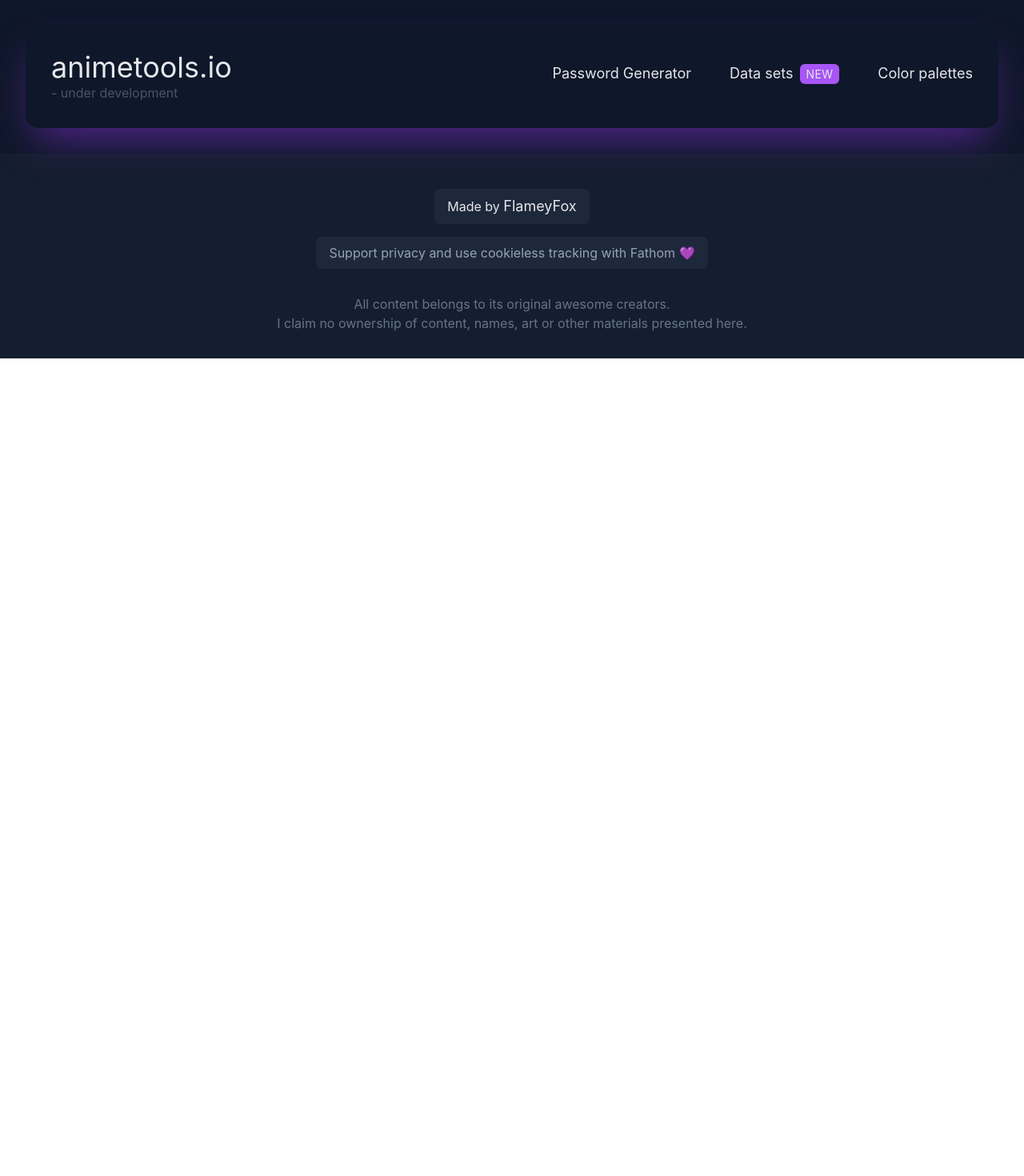
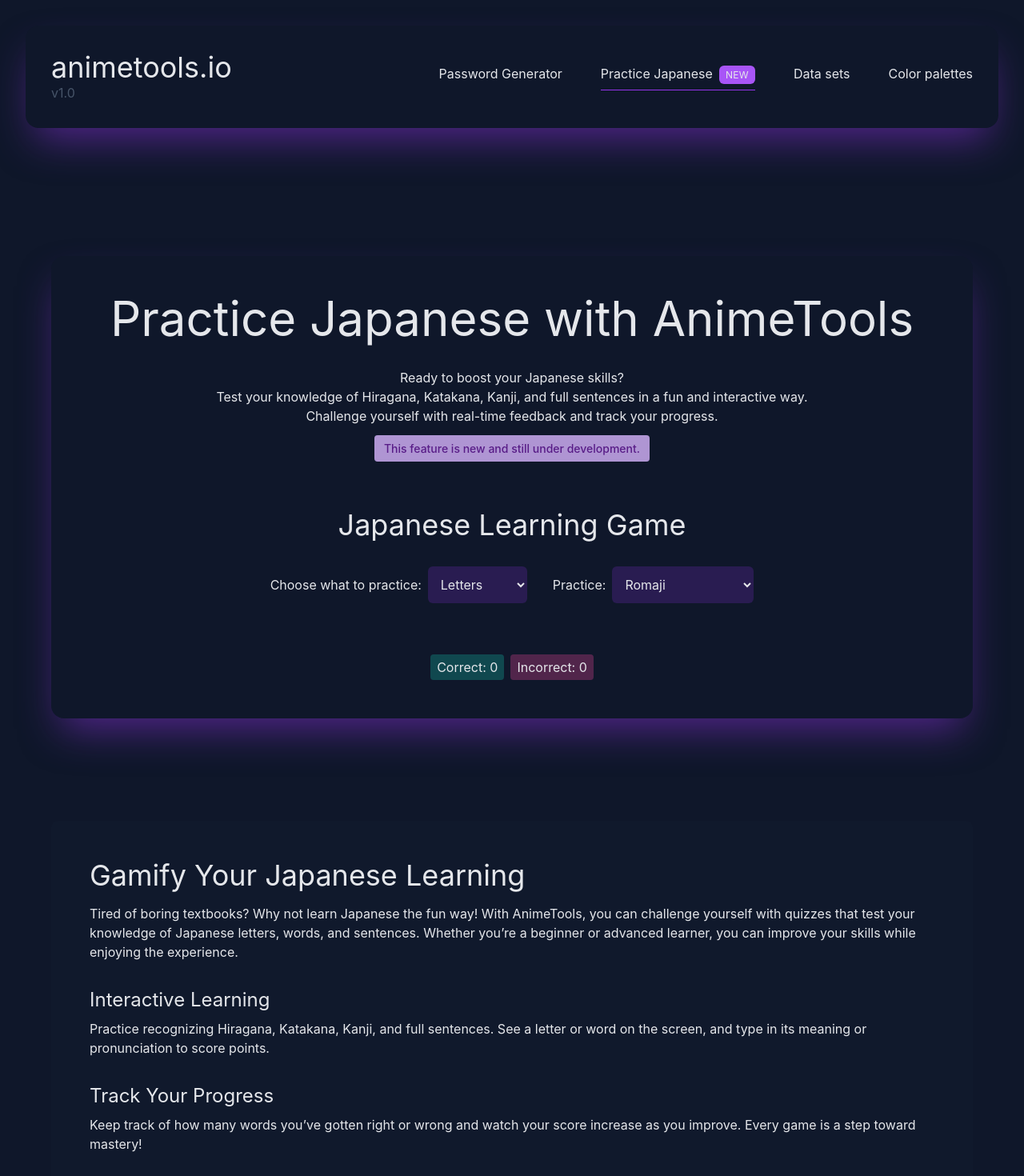
Before and after one commit to FlameyFox/animetools, a Nuxt app: page /practice-japanese in a window 1280 px wide. Shown: the top 1470 px of the page at 80% size. Before the commit the page ends 800 px from the top, so only its background shows below. Built offline with nearby package versions, Linux system fonts and the light colour scheme; no server answers; the database is empty; a web font is replaced by a local one.

Commit message:
added practice japanese page and game

```diff
--- /dev/null
+++ b/components/JapaneseLearningGame.vue
@@ -0,0 +1,147 @@
+<template>
+  <div class="game-container text-center max-w-3xl mx-auto">
+    <h1 class="text-4xl mb-8">Japanese Learning Game</h1>
+
+    <div class="flex items-center justify-center gap-8 mt-8">
+      <!-- Type selection dropdown -->
+      <div class="type-filter mb-8">
+        <label for="type-select" class="mr-2">Choose what to practice:</label>
+        <select
+          class="bg-purple-600/20 p-3 rounded-md"
+          id="type-select"
+          v-model="selectedType"
+          @change="onTypeChange">
+          <option value="all">All Types</option>
+          <option value="letter">Letters</option>
+          <option value="word">Words</option>
+          <option value="sentence">Sentences</option>
+        </select>
+      </div>
+
+      <!-- Translation mode switch -->
+      <div class="translation-mode-switch mb-8">
+        <label for="translation-mode" class="mr-2">Practice:</label>
+        <select
+          class="bg-purple-600/20 p-3 rounded-md"
+          id="translation-mode"
+          v-model="translationMode">
+          <option value="translation">Direct Translation</option>
+          <option value="romaji">Romaji</option>
+        </select>
+      </div>
+    </div>
+
+    <!-- Display current Japanese character/word -->
+    <div v-if="currentItem" class="mt-5 game-box">
+      <h2 class="text-3xl px-6 py-4 rounded-lg bg-purple-500/50 w-max mx-auto">
+        {{ currentItem.japanese }}
+      </h2>
+
+      <div class="flex items-center gap-4 mt-8">
+        <!-- Input field for user to guess the translation -->
+        <input
+          v-model="userInput"
+          type="text"
+          @keyup.enter="submitAnswer"
+          :placeholder="
+            translationMode === 'translation'
+              ? 'Enter the meaning'
+              : 'Enter the romaji'
+          "
+          class="bg-purple-600/20 p-5 text-md md:text-xl rounded-lg w-full" />
+        <button
+          @click="submitAnswer"
+          class="ml-auto my-4 bg-purple-600 py-4 px-8 text-lg rounded-xl">
+          Submit
+        </button>
+      </div>
+    </div>
+
+    <!-- Feedback to the user -->
+    <div v-if="feedback" class="feedback mt-4">
+      <p>{{ feedback }}</p>
+    </div>
+
+    <!-- Score tracking -->
+    <div class="score flex gap-2 max-auto justify-center mt-8">
+      <p class="bg-teal-500/30 py-1 px-2 rounded">
+        Correct: {{ score.correct }}
+      </p>
+      <p class="bg-pink-500/30 py-1 px-2 rounded">
+        Incorrect: {{ score.incorrect }}
+      </p>
+    </div>
+  </div>
+</template>
+
+<script setup>
+import { ref, watch, onMounted } from "vue";
+
+// Initialize supabase client
+const supabase = useSupabaseClient();
+
+// Reactive data
+const currentItem = ref(null);
+const userInput = ref("");
+const feedback = ref("");
+const score = ref({ correct: 0, incorrect: 0 });
+const selectedType = ref("letter"); // Default to 'letter' types
+const translationMode = ref("romaji"); // Default to romaji mode (can switch to 'direct translation')
+
+// Function to fetch a random item based on selected type
+const fetchRandomItem = async () => {
+  let query = supabase.from("japanese_data").select("*");
+
+  // Filter by selected type if it's not 'all'
+  if (selectedType.value !== "all") {
+    query = query.eq("type", selectedType.value);
+  }
+
+  const { data, error } = await query;
+
+  if (error) {
+    console.error("Error fetching data:", error);
+  } else if (data && data.length > 0) {
+    // Randomly select an item from the filtered data
+    const randomIndex = Math.floor(Math.random() * data.length);
+    currentItem.value = data[randomIndex];
+    feedback.value = ""; // Clear feedback
+    userInput.value = ""; // Reset input field
+  }
+};
+
+// Function to handle answer submission
+const submitAnswer = () => {
+  let correctAnswer = "";
+  if (translationMode.value === "translation") {
+    correctAnswer = currentItem.value.translation.toLowerCase();
+  } else {
+    correctAnswer = currentItem.value.romaji.toLowerCase();
+  }
+
+  const userAnswer = userInput.value.toLowerCase();
+
+  if (userAnswer === correctAnswer) {
+    feedback.value = "Correct! ✨";
+    score.value.correct += 1;
+  } else {
+    feedback.value = `Incorrect! The correct answer was "${correctAnswer}".`;
+    score.value.incorrect += 1;
+  }
+
+  // Show feedback for 1 second before fetching the next item
+  setTimeout(() => {
+    fetchRandomItem();
+  }, 2000);
+};
+
+// Refresh the word when type changes
+const onTypeChange = () => {
+  fetchRandomItem();
+};
+
+// Fetch initial data when component is mounted
+onMounted(() => {
+  fetchRandomItem();
+});
+</script>
--- a/components/global/theHeader.vue
+++ b/components/global/theHeader.vue
@@ -5,12 +5,12 @@
       <div class="flex flex-col">
         <nuxt-link class="text-4xl !border-b-0" to="/">animetools.io</nuxt-link>
         <span class="text-slate-600 text-center md:text-left md:mb-0 mb-4"
-          >- under development</span
+          >v1.0</span
         >
       </div>
 
       <nav
-        class="flex items-center mt-4 sm:mt-0 flex-col sm:flex-row text-md gap-2 sm:gap-12 md:text-lg">
+        class="flex items-center mt-4 sm:mt-0 flex-col sm:flex-row text-md gap-2 sm:gap-12 md:text-md">
         <nuxt-link
           class="border-b pb-2 border-b-transparent transition-all"
           to="/password-generator"
@@ -18,11 +18,16 @@
         >
         <nuxt-link
           class="border-b pb-2 border-b-transparent transition-all"
-          to="/datasets"
-          >Data sets<span
-            class="text-sm tracking-wide py-1 px-2 rounded-md bg-purple-500 ml-2"
+          to="/practice-japanese"
+          >Practice Japanese<span
+            class="text-xs tracking-wide py-1 px-2 rounded-md bg-purple-500 ml-2"
             >NEW</span
           ></nuxt-link
+        >
+        <nuxt-link
+          class="border-b pb-2 border-b-transparent transition-all"
+          to="/datasets"
+          >Data sets</nuxt-link
         >
         <nuxt-link
           class="border-b pb-2 flex items-center border-b-transparent transition-all"
--- /dev/null
+++ b/pages/practice-japanese/index.vue
@@ -0,0 +1,70 @@
+<template>
+  <div>
+    <div
+      class="max-w-[90vw] md:max-w-6xl mx-auto p-8 md:py-12 md:px-16 rounded-2xl bg-slate-900 mt-32 shadow-2xl shadow-purple-600/50">
+      <h1 class="text-center text-3xl md:text-6xl mb-8">
+        Practice Japanese with AnimeTools
+      </h1>
+      <h4 class="text-center">
+        Ready to boost your Japanese skills?<br />
+        Test your knowledge of Hiragana, Katakana, Kanji, and full sentences in
+        a fun and interactive way.<br />
+        Challenge yourself with real-time feedback and track your progress.
+      </h4>
+      <h5 class="mb-16 text-center mt-4">
+        <span
+          class="bg-purple-300/80 px-3 py-2 rounded text-purple-900 text-sm font-medium">
+          This feature is new and still under development.</span
+        >
+      </h5>
+      <div>
+        <JapaneseLearningGame />
+      </div>
+    </div>
+    <div
+      class="mt-24 md:mt-32 max-w-[90vw] md:ax-w-7xl mx-auto bg-slate-800/10 mb-32 p-12 rounded-lg">
+      <h2 class="text-4xl mb-4">Gamify Your Japanese Learning</h2>
+      <p>
+        Tired of boring textbooks? Why not learn Japanese the fun way! With
+        AnimeTools, you can challenge yourself with quizzes that test your
+        knowledge of Japanese letters, words, and sentences. Whether you’re a
+        beginner or advanced learner, you can improve your skills while enjoying
+        the experience.
+      </p>
+      <h3 class="text-2xl mt-8 mb-2">Interactive Learning</h3>
+      <p>
+        Practice recognizing Hiragana, Katakana, Kanji, and full sentences. See
+        a letter or word on the screen, and type in its meaning or pronunciation
+        to score points.
+      </p>
+      <h3 class="text-2xl mt-8 mb-2">Track Your Progress</h3>
+      <p>
+        Keep track of how many words you’ve gotten right or wrong and watch your
+        score increase as you improve. Every game is a step toward mastery!
+      </p>
+      <h3 class="text-2xl mt-8 mb-2">Perfect for All Levels</h3>
+      <p>
+        Whether you're just starting out or are polishing up your Kanji, this
+        tool adapts to your level and provides a fun, engaging way to learn.
+      </p>
+      <h3 class="text-2xl mt-8 mb-2">More to Come</h3>
+      <p>
+        We’re just getting started! Look forward to more features and additional
+        learning modes to keep your Japanese learning journey exciting and
+        rewarding.
+      </p>
+    </div>
+  </div>
+</template>
+
+<script setup>
+useSeoMeta({
+  title: "Learn Japanese with AnimeTools | Fun & Interactive Quizzes",
+  ogTitle: "Learn Japanese with AnimeTools | Fun & Interactive Quizzes",
+  description:
+    "Boost your Japanese learning with AnimeTools! Practice Hiragana, Katakana, Kanji, and sentences through fun, interactive quizzes. Perfect for learners of all levels. Track your progress and enjoy learning Japanese like never before!",
+  ogDescription:
+    "Boost your Japanese learning with AnimeTools! Practice Hiragana, Katakana, Kanji, and sentences through fun, interactive quizzes. Perfect for learners of all levels. Track your progress and enjoy learning Japanese like never before!",
+  twitterCard: "summary_large_image",
+});
+</script>
```
